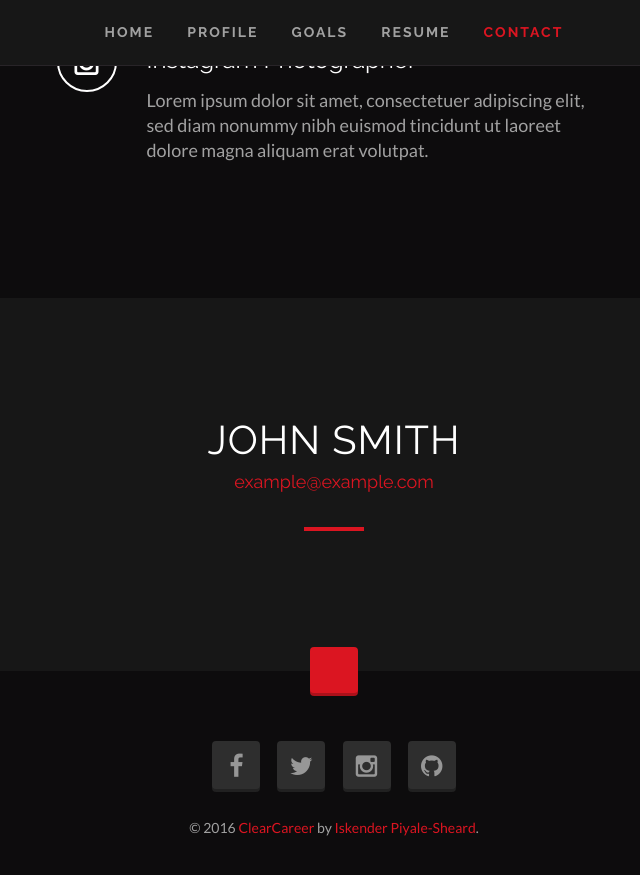
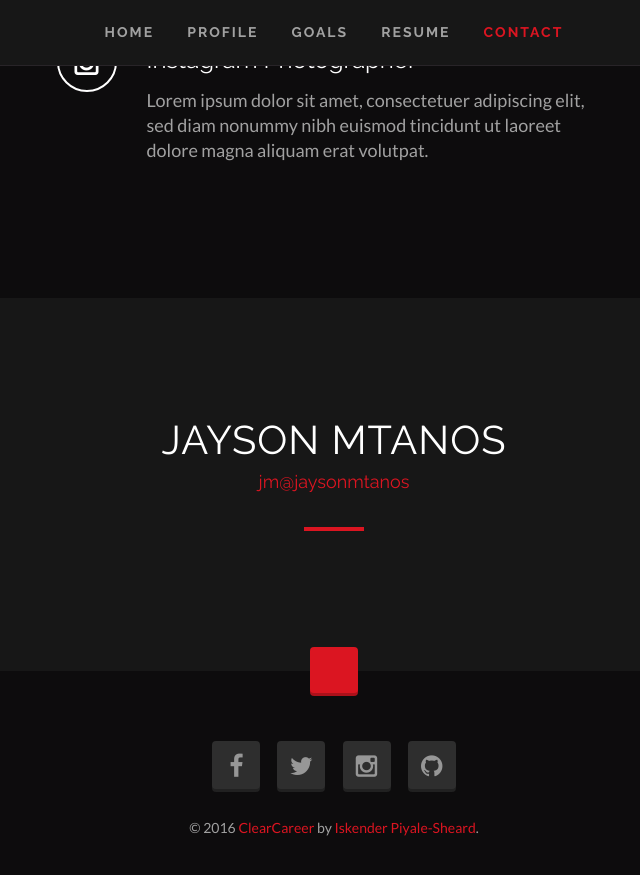
Before and after one commit to clearcareer/JaysonMtanos, a Jekyll site: the page built from index.html, in a window 1280 px wide and 900 px high, scrolled down 4682 px. Shown: the top 875 px of the window, without its empty margins (306-946 px from the left). Built offline with Jekyll 4.4.1, drawn with Linux system fonts in a browser that asks for light colours; some web fonts are replaced; some of the changed text lies outside the part shown.

Commit message:
Updated '/index.html' via CloudCannon

```diff
--- a/index.html
+++ b/index.html
@@ -1,16 +1,16 @@
 ---
 layout: default
 page_template_color: red
-navbar_brand: John
-full_name: John Smith
-email: example@example.com
+navbar_brand: Jayson
+full_name: Jayson Mtanos
+email: jm@jaysonmtanos
 profilepic_path: /assets/images/profilepic.jpg
 background_image_path: /assets/images/astronaut.jpg
 upload_resume_path: ''
 occupations:
-  - title: "I'm an Astronaut"
-  - title: "I'm an Albatraoz"
-  - title: "I'm a Superhero"
+  - title: Entrepreneur
+  - title: Étudiant
+  - title: Scientifique
 goals:
   - name: Travel
     icon: plane
@@ -26,23 +26,23 @@
     years: 2012-2014
     degree: Bachelor of Arts
     institution: University of Mars
-      description: Lorem ipsum dolor sit amet, consectetuer adipiscing elit.
+    description: 'Lorem ipsum dolor sit amet, consectetuer adipiscing elit.'
   - number: 2
     years: 2042-2022
     degree: Master of Arts
     institution: University of Neptune
-      description: Lorem ipsum dolor sit amet, consectetuer adipiscing elit.
+    description: 'Lorem ipsum dolor sit amet, consectetuer adipiscing elit.'
 work_experience:
   - number: 1
     years: 2012-2014
     position: Senior Designer
     company: Company A
-      description: Lorem ipsum dolor sit amet, consectetuer adipiscing elit.
+    description: 'Lorem ipsum dolor sit amet, consectetuer adipiscing elit.'
   - number: 2
     years: 2014-2016
     position: Engineer
     company: Company B
-      description: Lorem ipsum dolor sit amet, consectetuer adipiscing elit.
+    description: 'Lorem ipsum dolor sit amet, consectetuer adipiscing elit.'
 skills:
   - name: Javascript
     level: 20
@@ -52,7 +52,6 @@
     level: 65
   - name: Graphic Design
     level: 90
-
 achievements:
   - name: Expertise Award
     description: 'Lorem ipsum dolor sit amet, consectetuer adipiscing elit, sed diam nonummy nibh euismod tincidunt ut laoreet dolore magna aliquam erat volutpat.'
@@ -68,16 +67,16 @@
     icon: instagram
 social_icons:
   - name: Facebook
-      link: #
+    link: ''
     icon: facebook
   - name: Twitter
-      link: #
+    link: ''
     icon: twitter
   - name: Instagram
-      link: #
+    link: ''
     icon: instagram
   - name: Github
-      link: #
+    link: ''
     icon: github
 ---
 
```
Lines whose indentation alone changed are shown as unchanged.
